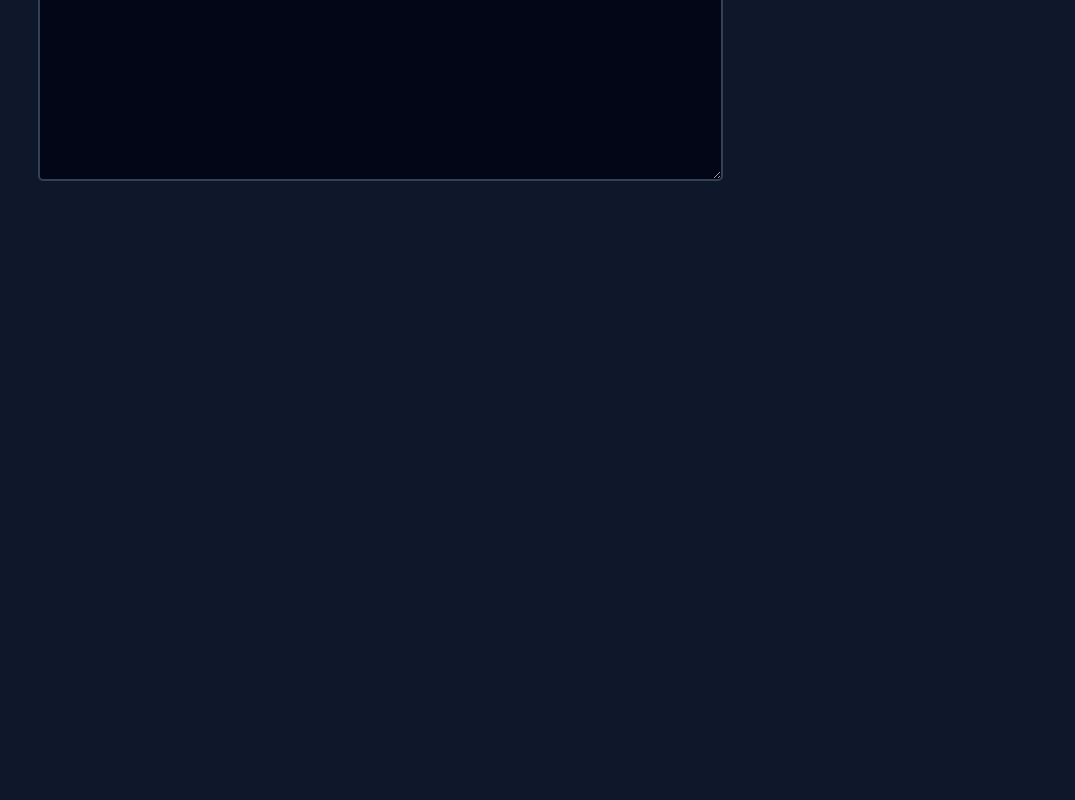
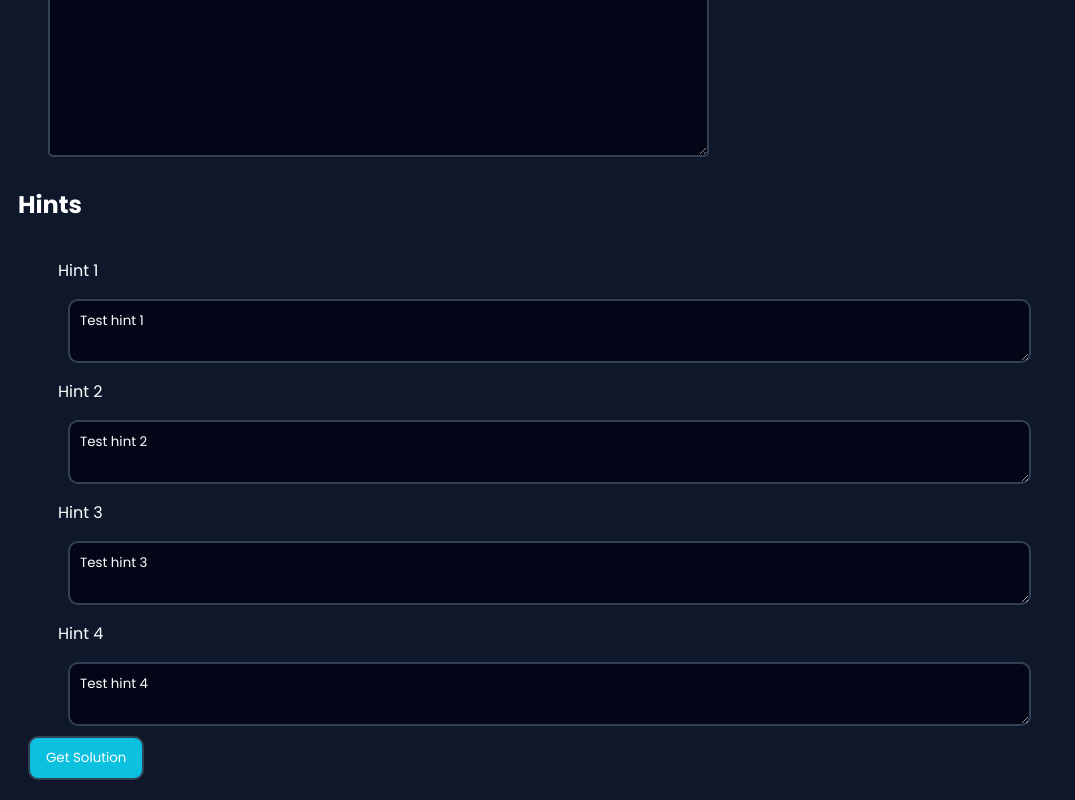
Before and after one commit to swapnil-railkar/solvr, a React (Vite) app in the folder ui/: page / in a window 1280 px wide. Shown: the part 471-1271 px from the top of the page, without its empty margins (0-1075 px from the left). Before the commit the page ends 800 px from the top, so only its background shows below. Built offline with nearby package versions, Linux system fonts and the light colour scheme.

Commit message:
[ui]-hints section

```diff
--- a/ui/src/App.css
+++ b/ui/src/App.css
@@ -62,6 +62,7 @@ h1 {
   padding: 10px;
   height: 100%;
   width: 100%;
+  box-sizing: border-box;
 }
 
 .config-selector {
@@ -102,6 +103,8 @@ textarea {
   background-color: #020617;
   border: 2px solid #334155;
   color: white;
+  box-sizing: border-box;
+  height: 100%;
 }
 
 textarea[aria-invalid="true"] {
@@ -124,3 +127,29 @@ textarea[aria-invalid="true"] {
 .hint-toggle input {
   accent-color: #38bdf8;
 }
+
+.app-section {
+  display: flex;
+  flex-direction: column;
+  align-content: flex-start;
+  justify-content: center;
+}
+
+textarea {
+  margin-left: 10px;
+  width: 80%;
+  padding: 10px;
+  border-radius: 10px;
+}
+
+.app-section > *{
+  color: white;
+}
+
+ul {
+  margin: 0px;
+}
+
+section {
+  margin: 10px;
+}
--- a/ui/src/App.jsx
+++ b/ui/src/App.jsx
@@ -1,13 +1,36 @@
 import './App.css'
 import Header from './component/Header'
+import Hints from './component/Hints'
 import ProblemConfig from './component/ProblemConfig'
+// eslint-disable-next-line no-unused-vars
+import { motion } from 'framer-motion'
 
+const DUMMY_SOLUTION = {
+  hints: [
+    "Test hint 1",
+    "Test hint 2",
+    "Test hint 3",
+    "Test hint 4"
+  ]
+}
 function App() {
 
   return (
     <>
       <Header/>
       <ProblemConfig />
+      <section className='app-section'>
+        <h2 className='app-font'>Hints</h2>
+        <Hints hints={DUMMY_SOLUTION.hints} />
+        <motion.button
+          className="app-button app-font"
+          type="submit"
+          whileHover={{ scale: 1.04 }}
+          transition={{ type: "spring", stiffstiffness: 500 }}
+        >
+          Get Solution
+        </motion.button>
+      </section>
     </>
   )
 }
--- /dev/null
+++ b/ui/src/component/Hints.jsx
@@ -0,0 +1,14 @@
+import TextArea from "./TextArea";
+
+export default function Hints({ hints }) {
+  return (
+    <ul className="app-section">
+      {hints.map((hint, index) => (
+        <li className="app-section" key={index}>
+            <p className="app-font">{`Hint ${index + 1}`}</p>
+            <TextArea text={hint} />
+        </li>
+      ))}
+    </ul>
+  );
+}
--- a/ui/src/component/ProblemConfig.jsx
+++ b/ui/src/component/ProblemConfig.jsx
@@ -110,7 +110,7 @@ export default function ProblemConfig() {
           whileHover={{ scale: 1.04 }}
           transition={{ type: "spring", stiffstiffness: 500 }}
         >
-          Generate Solution
+          {`Generate ${showHints ? 'Hints' : 'Solution'}`}
         </motion.button>
       </div>
     </form>
--- /dev/null
+++ b/ui/src/component/TextArea.jsx
@@ -0,0 +1,5 @@
+export default function TextArea({text}) {
+    return(
+        <textarea id="app-textarea" className="app-font custom-scrollbar" value={text} disabled />
+    );
+}
```
